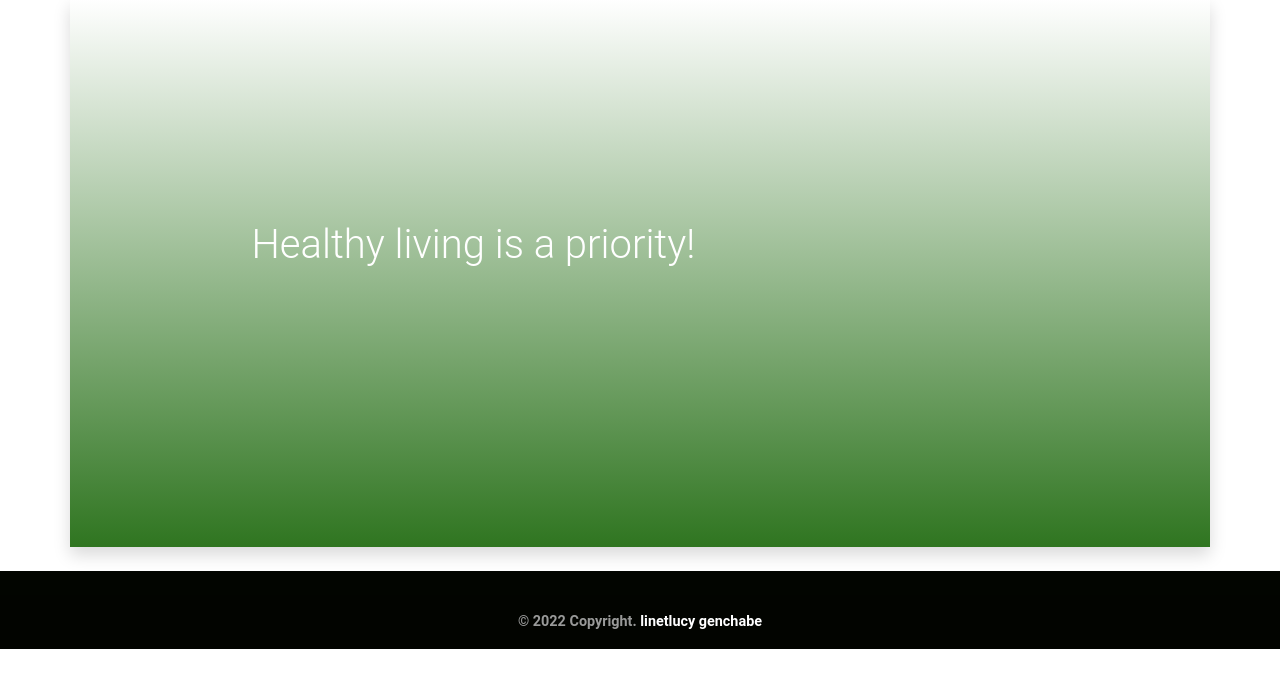
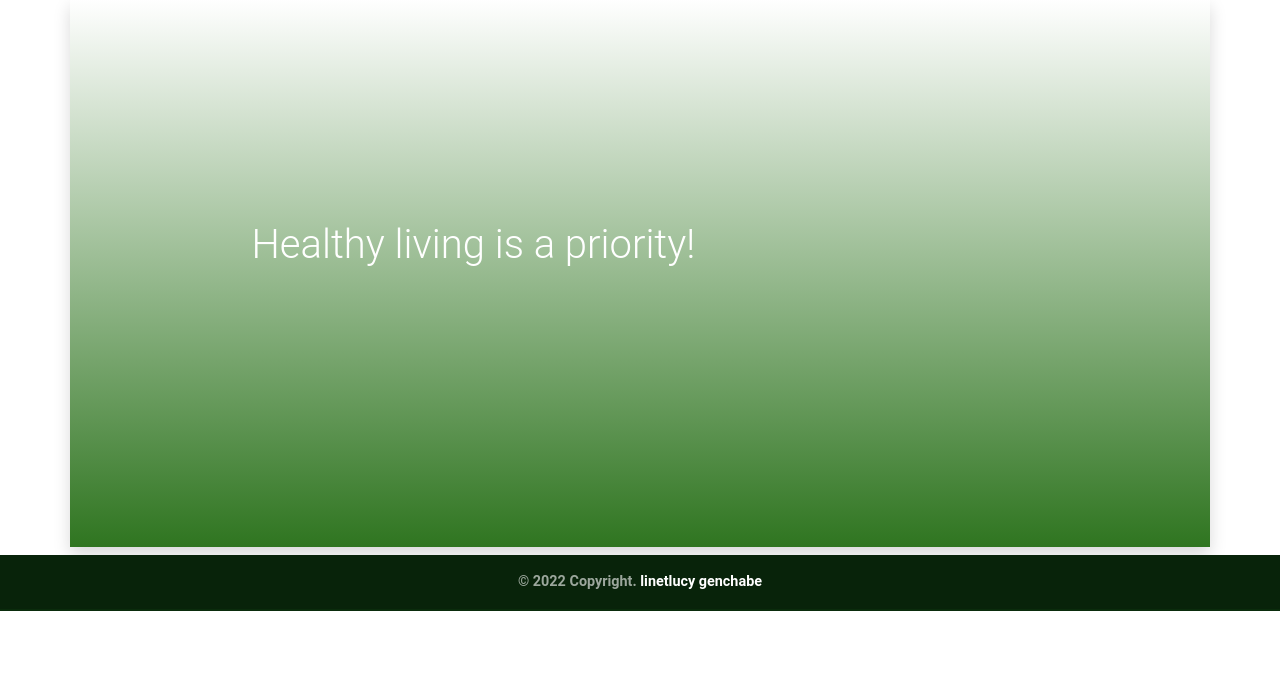
Before and after one commit to linetlucy-genchabe/Nutrafit, a Django app: page / in a window 1280 px wide. Shown: the part 126-800 px from the top of the page. Run offline with Django 3.2, Linux system fonts and the light colour scheme; some libraries are stand-ins or nearby versions.

Commit message:
added styling

```diff
--- a/nutrafit/templates/base.html
+++ b/nutrafit/templates/base.html
@@ -10,7 +10,7 @@
 <link rel="icon" type="image/png" sizes="16x16" href="/static/favicon-16x16.png"> -->
 
   {% if title %}
-  <title>NUTRAFIT- {{title}}</title>
+  <title>NUTRAFIT - {{title}}</title>
   {% else %}
     <title>NUTRAFIT </title>
   {% endif %}
@@ -36,12 +36,7 @@
 
 
     {% block content %}
-    <!-- <div class="jumbotron jumbotron-fluid bg-info mb-1 pb-3 pt-4">
-        <div class="">
-          <h2 class="display-5 text-center font-weight-bold text-white text-uppercase">JIRANI TRENDS</h2>
-          <p class="text-center font-weight-bold text-uppercase">SELECT YOUR NEIGHBORHOOD TO GET STARTED</p>
-        </div>
-      </div> -->
+
 
     {%endblock%}
 
@@ -65,7 +60,7 @@
     {% endblock %}
 
    <!-- Footer -->
-<footer class="page-footer font-small font-weight-bold  mt-4 pt-4" style="background-color: rgb(2, 5, 0) ; color: white;">
+<footer class="page-footer font-small font-weight-bold  mt-2 " style="background-color: rgb(10, 44, 12) ; color: white;height: 7vh;">
 
     <!-- Copyright -->
     <div class="footer-copyright text-center py-3">© 2022 Copyright.
```
